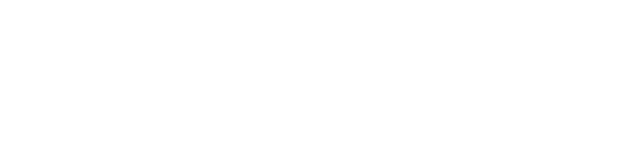
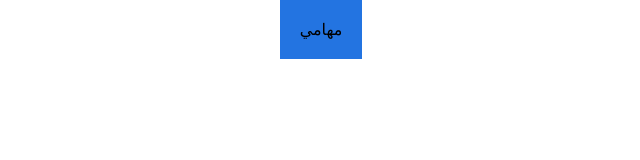
Before and after one commit to abuabdelrahman1413/first_js_crud-project, a plain HTML site: page index.html in a window 1280 px wide. Shown: the whole page, without its empty margins (319-959 px from the left). Drawn offline with Linux system fonts and the light colour scheme.

Commit message:
feat: Add header to the main container

```diff
--- a/index.html
+++ b/index.html
@@ -7,6 +7,10 @@
     <link rel="stylesheet" href="./style.css" />
   </head>
   <body>
-    <div class="container"></div>
+    <div class="container">
+      <header class="table_head">
+        <h1>مهامي</h1>
+      </header>
+    </div>
   </body>
 </html>
--- a/style.css
+++ b/style.css
@@ -96,5 +96,20 @@ body,
     margin: 0 auto;
     max-width: calc(var(--container-width) + var(--gutter) * 2);
     padding-inline: var(--gutter);
+    display: flex;
+    justify-content: center;
+    align-items: center;
 }
 /* End Genral */
+
+.table {
+    background-color: #ff5500;
+    width: 60%;
+    height: 50vh;
+}
+
+.table_head {
+    background-color: #2374e1;
+    text-align: center;
+    padding: var(--gutter);
+}
```
